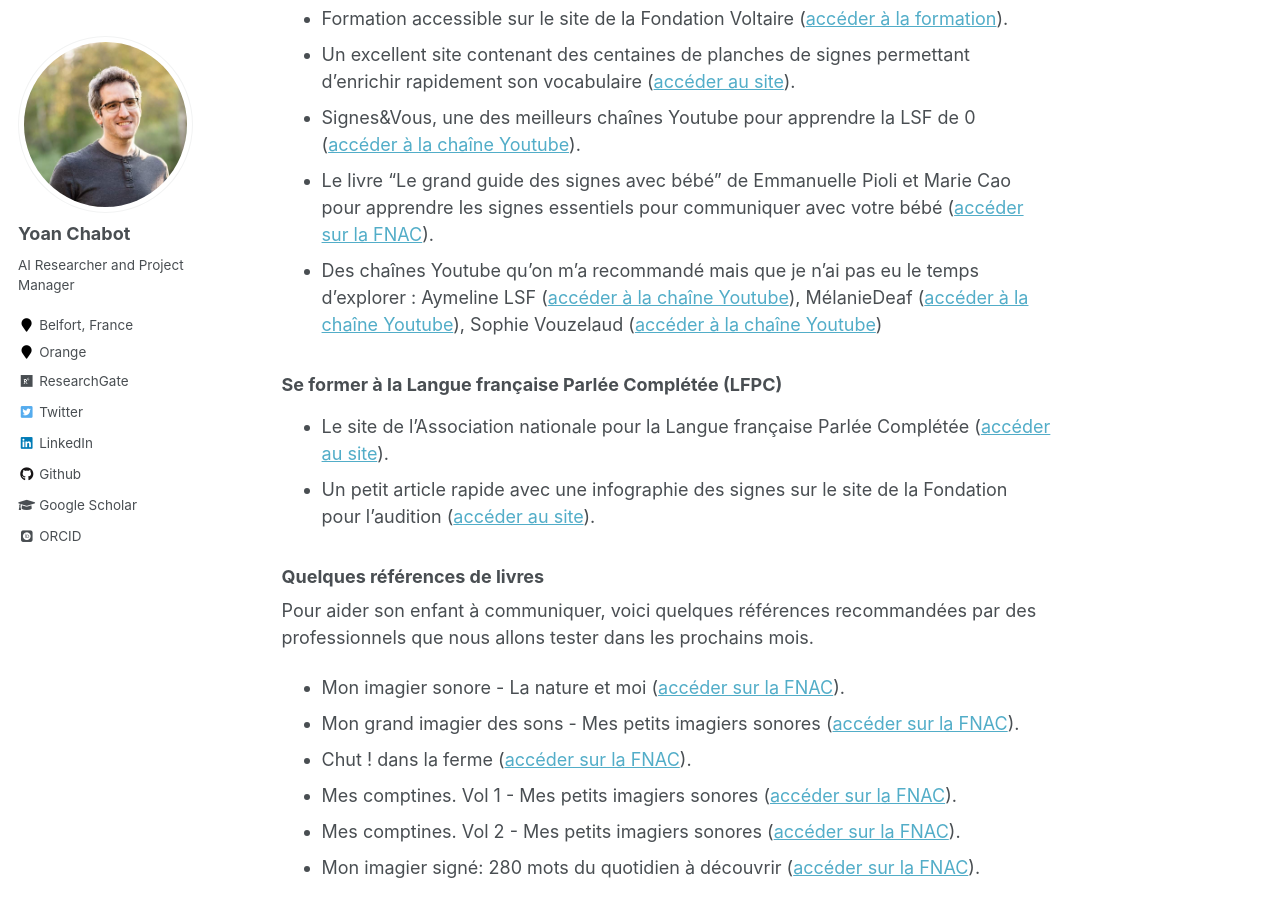
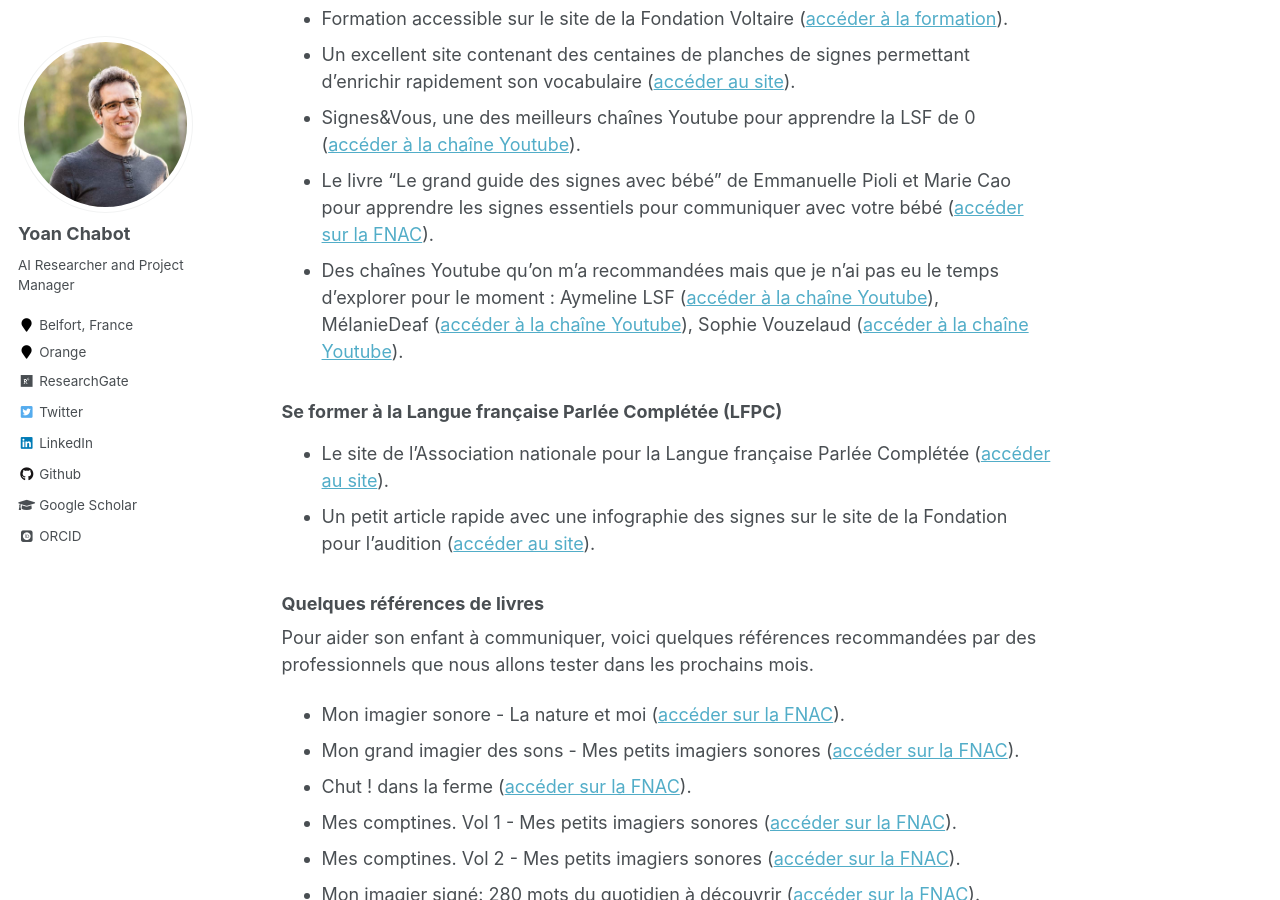
Before and after one commit to yoanchabot/yoanchabot.github.io, a Jekyll site: the page built from _pages/community.md, in a window 1280 px wide and 900 px high, scrolled down 1752 px. Built offline with Jekyll 4.4.1, drawn with Linux system fonts in a browser that asks for light colours; some web fonts are replaced.

Commit message:
Update community.md

```diff
--- a/_pages/community.md
+++ b/_pages/community.md
@@ -33,7 +33,7 @@
 * Un excellent site contenant des centaines de planches de signes permettant d'enrichir rapidement son vocabulaire ([accéder au site](https://commentcasesigne.fr/)).
 * Signes&Vous, une des meilleurs chaînes Youtube pour apprendre la LSF de 0 ([accéder à la chaîne Youtube](https://www.youtube.com/@signesvous2211)).
 * Le livre "Le grand guide des signes avec bébé" de Emmanuelle Pioli et Marie Cao pour apprendre les signes essentiels pour communiquer avec votre bébé ([accéder sur la FNAC](https://www.fnac.com/a13880823/Marie-Cao-Le-grand-guide-des-signes-avec-bebe)).
-* Des chaînes Youtube qu'on m'a recommandé mais que je n'ai pas eu le temps d'explorer : Aymeline LSF ([accéder à la chaîne Youtube](https://www.youtube.com/@aymelinelsf)), MélanieDeaf ([accéder à la chaîne Youtube](https://www.youtube.com/c/M%C3%A9lanieDeafLSF)), Sophie Vouzelaud ([accéder à la chaîne Youtube](https://www.youtube.com/playlist?list=PLhmBCf_jOR4dkf0pTSaTP84HlQTc4aU-s))
+* Des chaînes Youtube qu'on m'a recommandées mais que je n'ai pas eu le temps d'explorer pour le moment : Aymeline LSF ([accéder à la chaîne Youtube](https://www.youtube.com/@aymelinelsf)), MélanieDeaf ([accéder à la chaîne Youtube](https://www.youtube.com/c/M%C3%A9lanieDeafLSF)), Sophie Vouzelaud ([accéder à la chaîne Youtube](https://www.youtube.com/playlist?list=PLhmBCf_jOR4dkf0pTSaTP84HlQTc4aU-s)).
 
 ### Se former à la Langue française Parlée Complétée (LFPC)
 * Le site de l'Association nationale pour la Langue française Parlée Complétée ([accéder au site](https://alpc.asso.fr/conseils-aux-parents/)).
```
